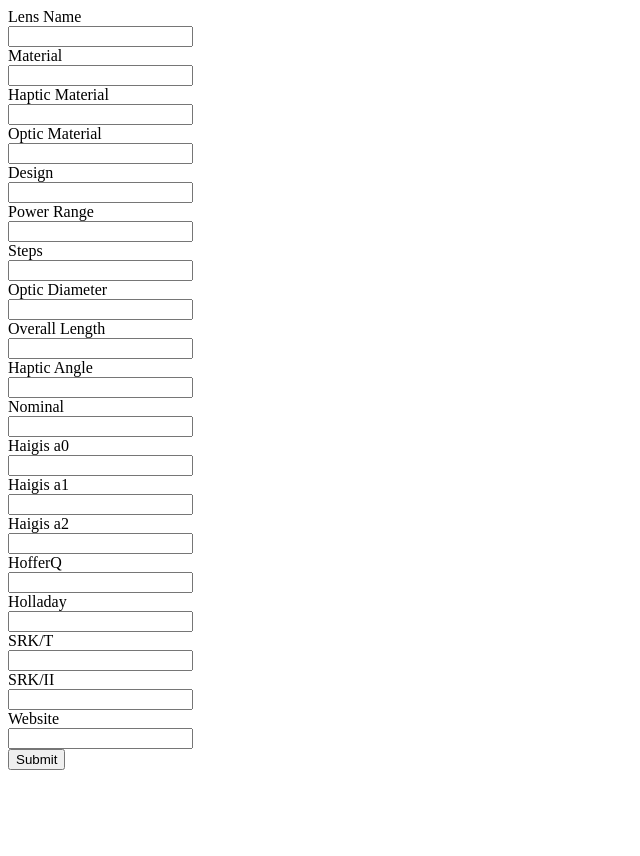
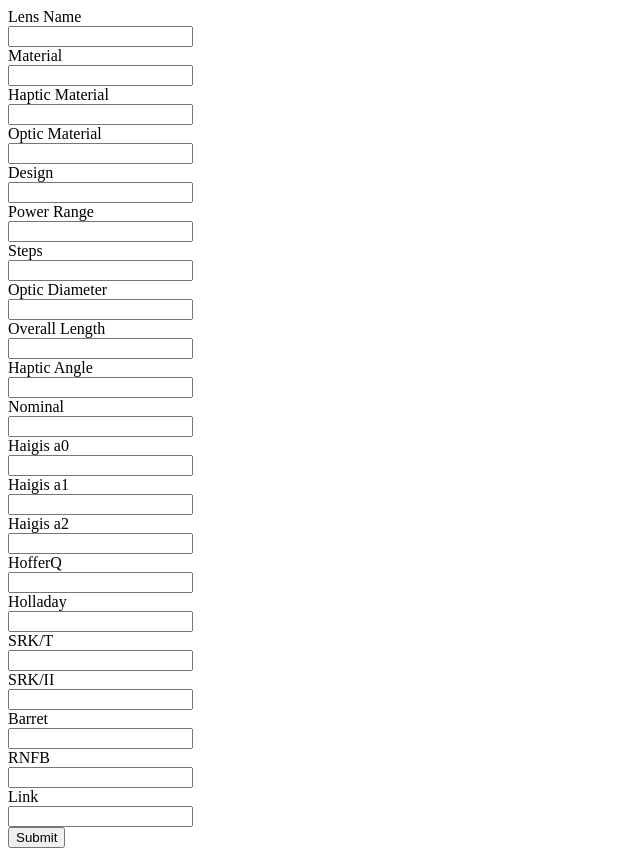
Before and after one commit to medic-code/IOL-Backend, a website: page public/index.html in a window 1280 px wide. Shown: the whole page, without its empty margins (0-640 px from the left). Before the commit the page ends 800 px from the top, so only its background shows below. Drawn offline with Linux system fonts and the light colour scheme.

Commit message:
added barret and RNFB

```diff
--- a/models/iol.js
+++ b/models/iol.js
@@ -64,6 +64,10 @@ const iolSchema = new mongoose.Schema({
   },link: {
     type:String,
 
+  }, barret: {
+    type: String
+  }, rfnb: {
+    type: String
   }
 })
 
--- a/public/index.html
+++ b/public/index.html
@@ -42,7 +42,11 @@
     <input name="srkt" type="text" id="srkt"/><br>
     <label for="srk2">SRK/II</label><br>
     <input name="srk2" type="text" id="srk2"/><br>
-    <label for="link">Website</label><br>
+    <label for="barret">Barret</label><br>
+    <input name="barret" type="text" id="barret"/><br>
+    <label for="rnfb">RNFB</label><br>
+    <input name="rnfb" type="text" id="rnfb"/><br>
+    <label for="link">Link</label><br>
     <input name="link" type="text" id="link"/><br>
     <input type="submit"/>
 
```
